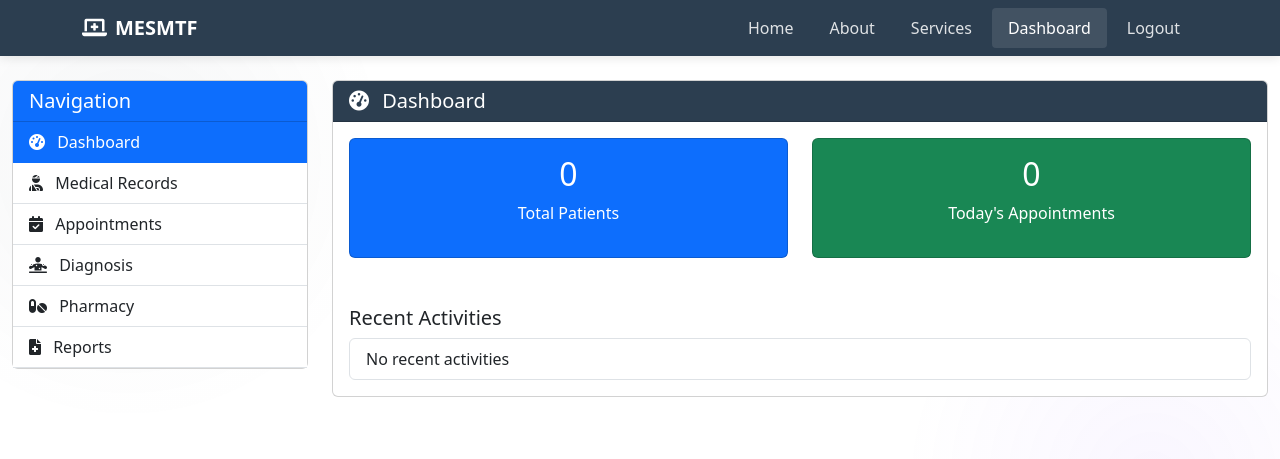
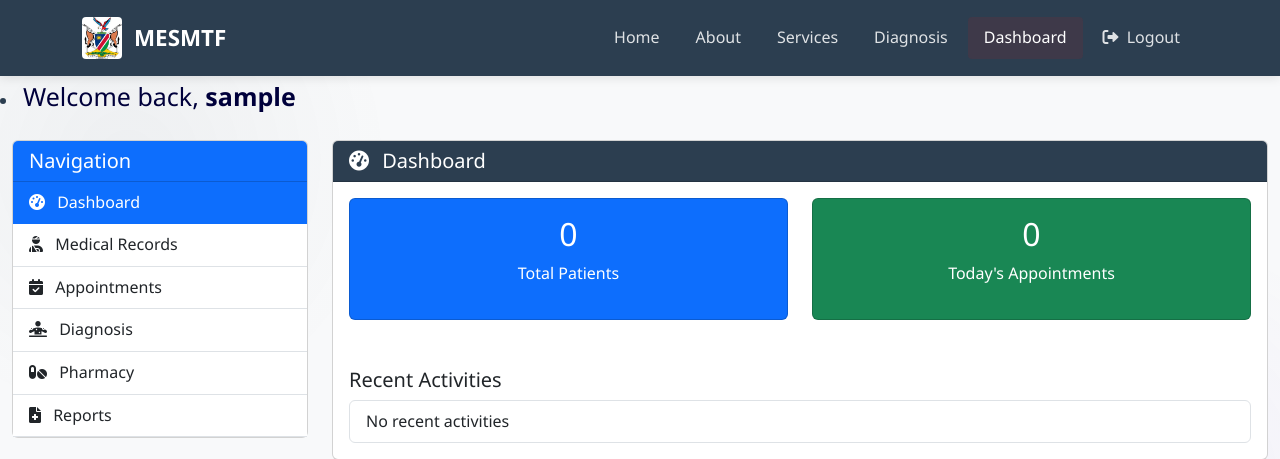
Before and after one commit to Debuggerrrr/NUST-Programming-Competition-2025, a PHP site: page /dashboard.php in a window 1280 px wide. Shown: the top 459 px of the page. Run offline with PHP 8.4, Linux system fonts and the light colour scheme; the visitor is signed in with stand-in values (Sample User, id 1).

Commit message:
Lydia's Commit

```diff
--- a/config/database.php
+++ b/config/database.php
@@ -2,7 +2,7 @@
 class DatabaseConfig {
     const HOST = 'localhost';
     const USERNAME = 'root';
-    const PASSWORD = '';
+    const PASSWORD = 'root';
     const DATABASE = 'mesmtf_db';
     const CHARSET = 'utf8mb4';
 }
--- a/dashboard.php
+++ b/dashboard.php
@@ -1,10 +1,23 @@
 <?php
 session_start();
+require_once __DIR__ . '/utils/auth.php';
+
+// Require login for this page
+Auth::requireLogin();
+
 // Check if user is logged in
 if (!isset($_SESSION['user_id'])) {
     header('Location: index.php');
     exit();
 }
+$role = $_SESSION['role'];
+
+if ($role !== 'admin' && $role !== 'receptionist') {
+    header("Location: index.php");
+    exit();
+}
+
+$username = $_SESSION['username'];
 ?>
 <!DOCTYPE html>
 <html lang="en">
@@ -22,29 +35,61 @@ if (!isset($_SESSION['user_id'])) {
     <title>Medical Expert System Dashboard</title>
     <link href="https://cdn.jsdelivr.net/npm/bootstrap@5.3.0/dist/css/bootstrap.min.css" rel="stylesheet">
     <link href="https://cdnjs.cloudflare.com/ajax/libs/font-awesome/6.0.0-beta3/css/all.min.css" rel="stylesheet">
+    <link rel="stylesheet" href="styles.css">
 </head>
 <body>
     <!-- Navigation Bar -->
-    <nav class="navbar navbar-expand-lg navbar-dark" style="background-color: var(--primary);">
+    <nav class="navbar navbar-expand-lg navbar-dark sticky-top">
         <div class="container">
             <a class="navbar-brand" href="index.php">
-                <i class="fas fa-laptop-medical me-2"></i>MESMTF
+                <div class="logo-placeholder">
+                    <!--  logo -->
+                    <img src="\Programming-Competition-2025\images\Logo.jpeg" alt="MESMTF Logo" class="nav-logo">
+                </div>
+                MESMTF
             </a>
             <button class="navbar-toggler" type="button" data-bs-toggle="collapse" data-bs-target="#navbarNav">
                 <span class="navbar-toggler-icon"></span>
             </button>
             <div class="collapse navbar-collapse" id="navbarNav">
                 <ul class="navbar-nav ms-auto">
-                    <li class="nav-item"><a class="nav-link" href="index.php">Home</a></li>
-                    <li class="nav-item"><a class="nav-link" href="about.php">About</a></li>
-                    <li class="nav-item"><a class="nav-link" href="services.php">Services</a></li>
-                    <li class="nav-item"><a class="nav-link active" href="dashboard.php">Dashboard</a></li>
-                    <li class="nav-item"><a class="nav-link" href="api/auth/login.php?action=logout">Logout</a></li>
-                </ul>
+                    <li class="nav-item">
+                        <a class="nav-link" href="index.php">Home</a>
+                    </li>
+                    <li class="nav-item">
+                        <a class="nav-link" href="about.php">About</a>
+                    </li>
+                    <li class="nav-item">
+                        <a class="nav-link" href="services.php">Services</a>
+                    </li>
+                    <li class="nav-item">
+                        <a class="nav-link" href="diagnosis.php">Diagnosis</a>
+                    </li>
+
+                    <?php if (Auth::isLoggedIn()): ?>
+                        <li class="nav-item">
+                            <a class="nav-link <?= basename($_SERVER['PHP_SELF']) == 'dashboard.php' ? 'active' : '' ?>" href="dashboard.php">Dashboard</a>
+                        </li>
+                        <li class="nav-item">
+                            <a class="nav-link" href="api/auth/logout.php">
+                                <i class="fas fa-sign-out-alt me-1"></i> Logout
+                            </a>
+                        </li>
+                    <?php else: ?>
+                        <li class="nav-item">
+                            <a class="nav-link" href="api/auth/login.php">Login</a>
+                        </li>
+                    <?php endif; ?>
+                    </ul>
+                 </div>
             </div>
-        </div>
-    </nav>
+        </nav>
     <!-- Dashboard Container -->
+     <li class="nav-item">
+   <span class="nav-done">
+      Welcome back, <strong><?= htmlspecialchars($username) ?></strong>
+   </span>
+</li>
     <div class="dashboard-container container-fluid py-4" id="dashboardContainer">
         <div class="row">
             <div class="col-md-3">
@@ -597,6 +642,8 @@ if (!isset($_SESSION['user_id'])) {
             </div>
         </div>
     </div>
+
+
 <script src="https://cdn.jsdelivr.net/npm/bootstrap@5.3.0/dist/js/bootstrap.bundle.min.js"></script>
 <script>
 // Tab switching logic for dashboard
--- a/index.php
+++ b/index.php
@@ -1,5 +1,6 @@
 <?php
 session_start();
+require_once __DIR__ . '/utils/auth.php';
 $login_error = '';
 
 if ($_SERVER['REQUEST_METHOD'] === 'POST' && isset($_POST['username'], $_POST['password'])) {
@@ -19,10 +20,12 @@ if ($_SERVER['REQUEST_METHOD'] === 'POST' && isset($_POST['username'], $_POST['p
     <meta name="viewport" content="width=device-width, initial-scale=1.0">
     <title>MESMTF - Medical Expert System</title>
     <link href="https://cdn.jsdelivr.net/npm/bootstrap@5.3.0/dist/css/bootstrap.min.css" rel="stylesheet">
+    <link rel="stylesheet" href="https://cdnjs.cloudflare.com/ajax/libs/font-awesome/6.4.0/css/all.min.css">
     <link rel="stylesheet" href="styles.css">
 </head>
 <body>
     <!-- Navigation -->
+
     <nav class="navbar navbar-expand-lg navbar-dark sticky-top">
         <div class="container">
             <a class="navbar-brand" href="index.php">
@@ -64,6 +67,7 @@ if ($_SERVER['REQUEST_METHOD'] === 'POST' && isset($_POST['username'], $_POST['p
                                 <a class="nav-link" href="api/auth/login.php">Login</a>
                             </li>
                         <?php endif; ?>
+
                 </ul>
             </div>
         </div>
--- a/styles.css
+++ b/styles.css
@@ -79,10 +79,13 @@ body::before {
 }
 
 .nav-link:hover, .nav-link.active {
-    background-color: rgba(255, 255, 255, 0.1);
+    background-color: rgba(212, 11, 11, 0.1);
     color: white !important;
 }
-
+.nav-done{
+    color: rgb(0, 0, 59);
+    font-size: 25px;
+}
 /* ===== HOME PAGE STYLES ===== */
 
 /* Hero Section */
@@ -156,6 +159,7 @@ body::before {
     color: var(--primary);
     transform: translateY(-2px);
 }
+
 
 /* Features Section */
 .features-section {
--- a/utils/auth.php
+++ b/utils/auth.php
@@ -27,5 +27,13 @@ class Auth {
         session_unset();
         session_destroy();
     }
+
+    // Require a specific role
+    public static function requireRole(array $allowedRoles) {
+        if (!self::isLoggedIn() || !in_array($_SESSION['role'], $allowedRoles)) {
+            header('Location: /api/auth/login.php');
+            exit();
+        }
+    }
 }
 ?>
```
Also changed, not shown: about.php (+28 -4 lines), api/auth/login.php (+13 -6 lines), api/auth/logout.php (added, +7 -0 lines), diagnosis.php (+28 -2 lines), services.php (+28 -3 lines). Lines whose indentation alone changed are shown as unchanged.
